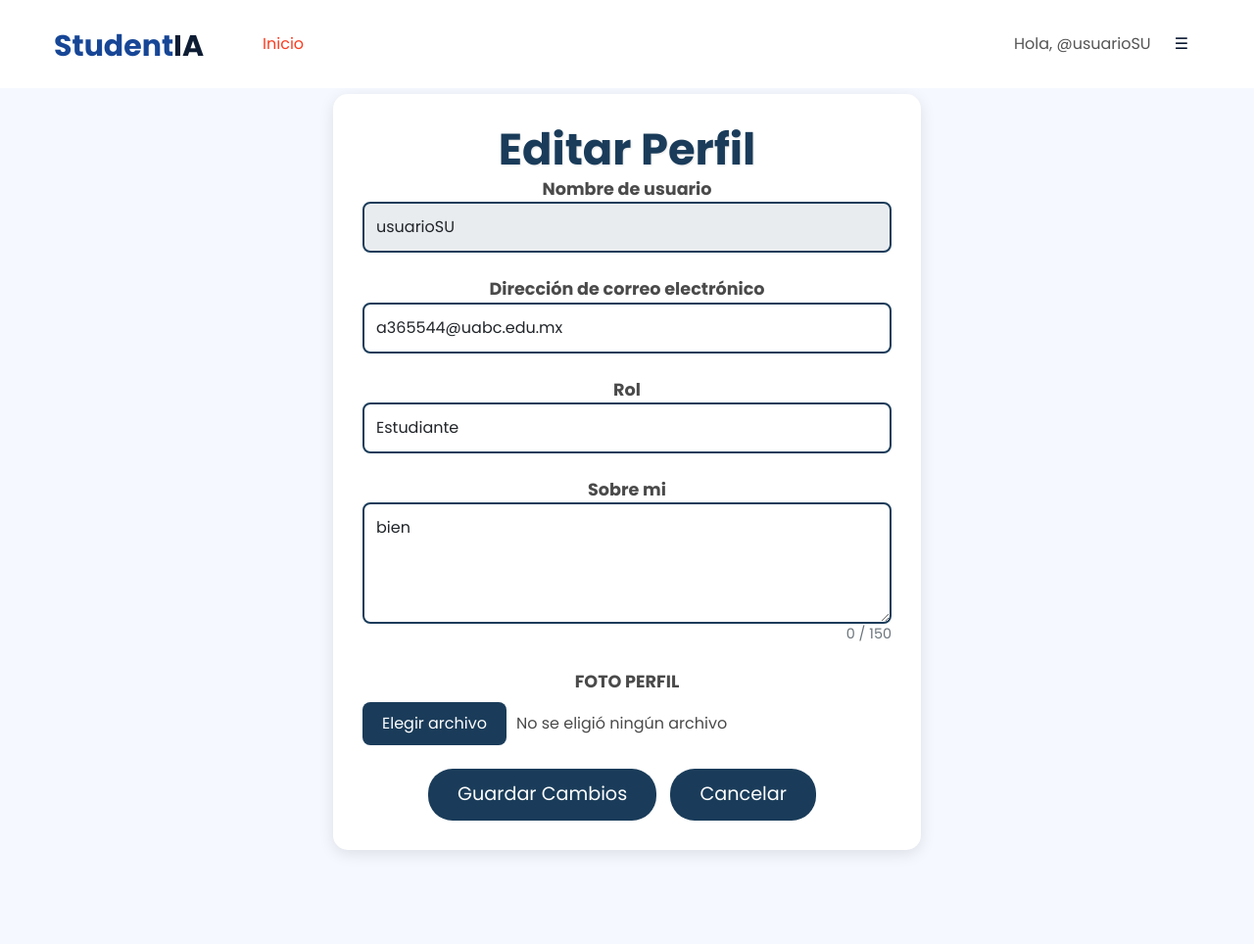
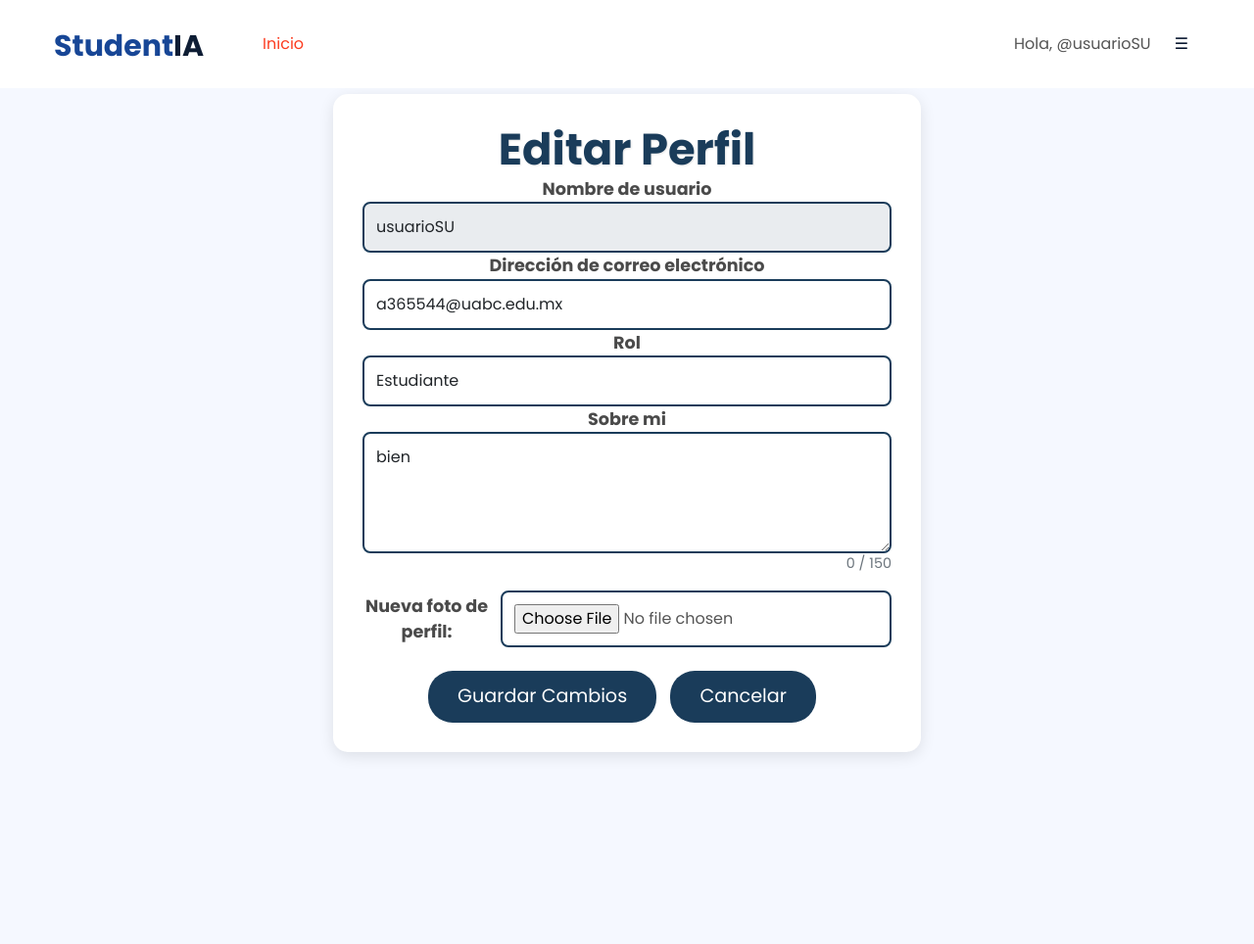
Before and after one commit to AlejandraMiLara/Studentia_TEDS, a Django app: page /profile/edit in a window 1280 px wide. Shown: the whole page at 98% size. After the commit the page ends 772 px from the top, so only its background shows below. Run offline with Django 5.2, Linux system fonts and the light colour scheme; a user stored in the database is signed in; some libraries are stand-ins or nearby versions.

Commit message:
Fix Ticket #20  No se borra la imagen de perfil al editar

```diff
--- a/studentiaTEDS/general/forms.py
+++ b/studentiaTEDS/general/forms.py
@@ -32,9 +32,7 @@ class EditarPerfilForm(forms.ModelForm):
             'rol': forms.Select(attrs={
                 'class': 'form-control'
             }),
-            'foto_perfil': forms.ClearableFileInput(attrs={
-                'class': 'form-control'
-            }),
+
         }
 
         help_texts = {
--- a/studentiaTEDS/general/templates/editar_perfil.html
+++ b/studentiaTEDS/general/templates/editar_perfil.html
@@ -5,6 +5,9 @@
 <link href="//fonts.googleapis.com/css2?family=Poppins:ital,wght@0,300;0,400;0,700;1,400;1,600&display=swap" rel="stylesheet">
 <link rel="stylesheet" href="{% static 'css/main.css' %}">
 <style>
+input[type="checkbox"][id$="-clear"] {
+    display: none;
+}
 .custom-section {
     background: #FFFFFF;
     border-radius: 15px;
@@ -118,7 +121,7 @@
       <div class="custom-section">
         <h2 class="custom-title">Editar Perfil</h2>
 
-        <form method="post" enctype="multipart/form-data" class="custom-form" onsubmit="return this.checkValidity();">
+<form method="post" enctype="multipart/form-data" class="custom-form">
             {% csrf_token %}
 
             {% if form.non_field_errors %}
@@ -130,8 +133,8 @@
             {% endif %}
 
             {% for field in form %}
-                {% if field.name != 'delete_photo' and field.name != 'foto_perfil' %}
-                    <div class="form-group mb-4">
+                {% if field.name != 'foto_perfil' %}
+                    <div class="form-group">
                         <label for="{{ field.id_for_label }}">{{ field.label }}</label>
                         {{ field }}
                         {% for error in field.errors %}
@@ -141,22 +144,18 @@
                 {% endif %}
             {% endfor %}
 
-            <div class="form-group mb-4">
-                <label>FOTO PERFIL</label>
-                <div class="photo-section">
-                    {% if form.instance.foto_perfil %}
-                        <span id="current-photo">Actualmente: <a href="{{ form.instance.foto_perfil.url }}">{{ form.instance.foto_perfil.url }}</a></span>
+            {% if user.foto_perfil %}
+                <div id="current-photo-wrapper" class="photo-section">
+                    <span>Foto actual:</span>
+                    <a id="current-photo-link" href="{{ user.foto_perfil.url }}" target="_blank">{{ user.foto_perfil.name }}</a>
+                    <button type="button" class="delete-button" onclick="deletePhoto()">Borrar Foto</button>
+                    <input type="checkbox" id="id_foto_perfil-clear" name="foto_perfil-clear" style="display: none;">
+                </div>
             {% endif %}
-                    <div class="file-input">
-                        <button type="button" onclick="document.getElementById('id_foto_perfil').click()">Elegir archivo</button>
-                        <input type="file" name="foto_perfil" id="id_foto_perfil" style="display: none;" onchange="updateFileName()">
-                        <span id="file-name">{% if form.foto_perfil.value %} {{ form.foto_perfil.value.name }} {% else %} No se eligió ningún archivo {% endif %}</span>
-                    </div>
-                    {% if form.instance.foto_perfil %}
-                        <button type="button" class="delete-button" onclick="deletePhoto()">Borrar</button>
-                        <input type="checkbox" name="delete_photo" id="id_delete_photo" style="display: none;">
-                    {% endif %}
-                </div>
+
+            <div class="form-group file-input mt-3">
+                <label for="id_foto_perfil">Nueva foto de perfil:</label>
+                <input type="file" name="foto_perfil" id="id_foto_perfil" accept="image/*">
             </div>
 
             <div class="text-center mt-4">
@@ -164,6 +163,8 @@
                 <a href="{% url 'ver_perfil' %}" class="custom-button">Cancelar</a>
             </div>
         </form>
+
+
       </div>
     </div>
   </div>
@@ -172,50 +173,17 @@
 <script>
 document.addEventListener("DOMContentLoaded", function () {
     const form = document.querySelector("form.custom-form");
-    const emailInput = form.querySelector("input[name='email']");
     const photoInput = document.getElementById('id_foto_perfil');
-    const fileNameSpan = document.getElementById('file-name');
-    const currentPhotoSpan = document.getElementById('current-photo');
-    const deletePhotoCheckbox = document.getElementById('id_delete_photo');
+    const deletePhotoCheckbox = document.getElementById('id_foto_perfil-clear');
+    const currentPhotoWrapper = document.getElementById('current-photo-wrapper');
 
-    if (emailInput) {
-        const formGroup = emailInput.closest('.form-group');
-        const errorDiv = document.createElement("div");
-        errorDiv.className = "text-danger";
-        errorDiv.style.display = "none";
-        errorDiv.textContent = "Por favor, complete este campo";
-        formGroup.appendChild(errorDiv);
-
-        form.addEventListener("submit", function (e) {
-            if (emailInput.value.trim() === "") {
-                e.preventDefault();
-                errorDiv.style.display = "block";
-                emailInput.focus();
-            }
-        });
-
-        emailInput.addEventListener("input", function () {
-            if (emailInput.value.trim() !== "") {
-                errorDiv.style.display = "none";
-            }
-        });
-    }
-
-    window.updateFileName = function () {
-        if (photoInput.files.length > 0) {
-            fileNameSpan.textContent = photoInput.files[0].name;
-        } else {
-            fileNameSpan.textContent = "No se eligió ningún archivo";
-        }
+    window.deletePhoto = function () {
+        if (deletePhotoCheckbox) deletePhotoCheckbox.checked = true;
+        if (photoInput) photoInput.value = '';
+        if (currentPhotoWrapper) currentPhotoWrapper.style.display = 'none';
     };
 
-    window.deletePhoto = function () {
-        deletePhotoCheckbox.checked = true;
-        if (currentPhotoSpan) currentPhotoSpan.style.display = 'none';
-        photoInput.value = '';
-        fileNameSpan.textContent = "No se eligió ningún archivo";
-    };
-
+    // Validación sobre_mi
     const sobreMiInput = form.querySelector("textarea[name='sobre_mi']");
     if (sobreMiInput) {
         const maxLength = 150;
```
Also changed, not shown: studentiaTEDS/db.sqlite3, studentiaTEDS/media/fotos_perfil/Captura_de_pantalla_2025-04-29_152851.png (added), studentiaTEDS/media/fotos_perfil/Captura_de_pantalla_2025-04-29_153119_5KuSHZB.png (added), studentiaTEDS/media/fotos_perfil/Captura_de_pantalla_2025-04-29_153119_GUcGoAn.png (added), studentiaTEDS/media/fotos_perfil/Captura_de_pantalla_2025-04-29_153119_Izcmej0.png (added), studentiaTEDS/media/fotos_perfil/Captura_de_pantalla_2025-04-29_153119_Mo3UgDj.png (added), studentiaTEDS/media/fotos_perfil/Captura_de_pantalla_2025-04-29_153119_Mr6ANO8.png (added), studentiaTEDS/media/fotos_perfil/Captura_de_pantalla_2025-04-29_153119_axHGGLs.png (added), studentiaTEDS/media/fotos_perfil/Captura_de_pantalla_2025-04-29_153119_d1N9C7U.png (added), studentiaTEDS/media/fotos_perfil/Captura_de_pantalla_2025-04-29_153119_qEWSj2n.png (added), studentiaTEDS/media/fotos_perfil/Captura_de_pantalla_2025-04-29_153237.png (added), studentiaTEDS/media/fotos_perfil/Captura_de_pantalla_2025-04-29_153237_QN90nvo.png (added). Lines whose indentation alone changed are shown as unchanged.
